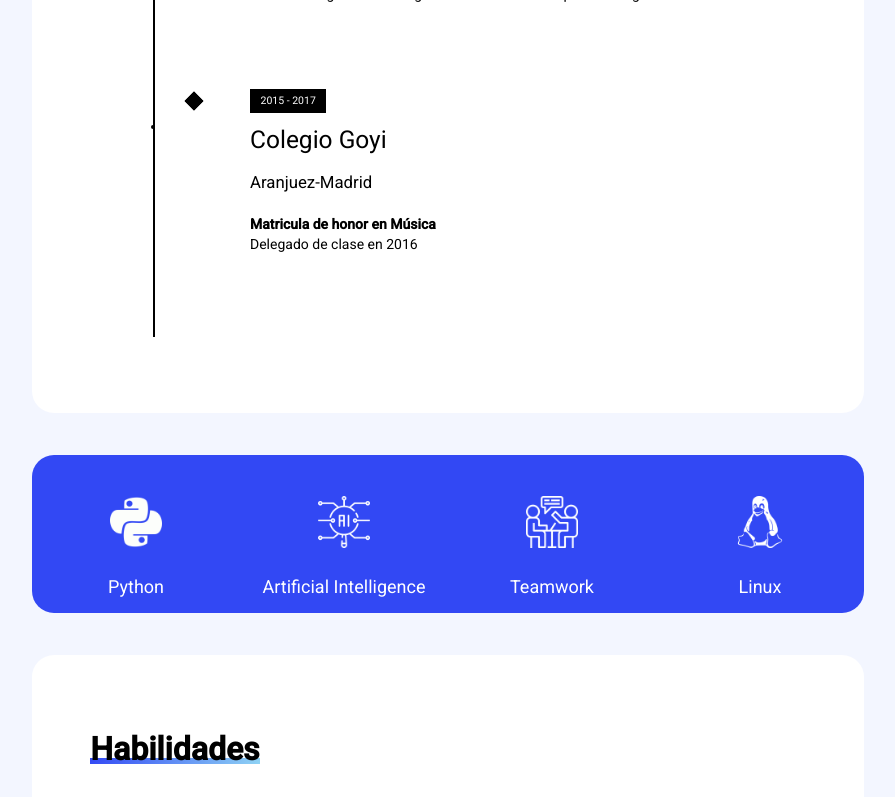
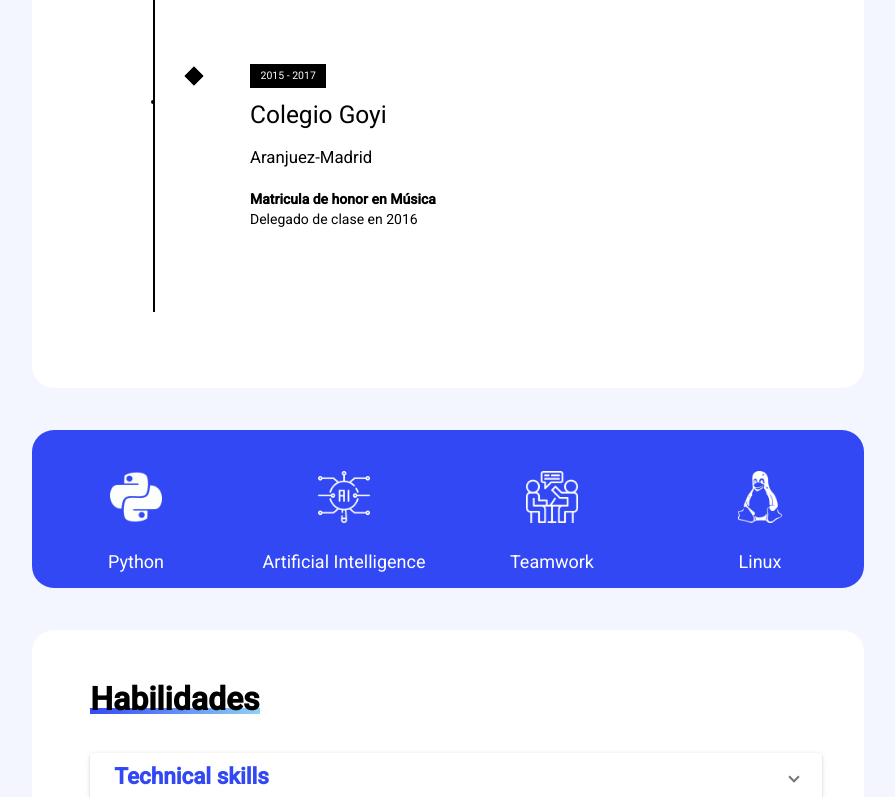
Before and after one commit to SrLozano/LozanoWebPage, an Angular app: page / in a window 1280 px wide. Shown: the part 2000-2797 px from the top of the page, without its empty margins (352-1247 px from the left). Built offline with nearby package versions, Linux system fonts and the light colour scheme.

Commit message:
Expansion panels on skills

```diff
--- a/src/app/app.module.ts
+++ b/src/app/app.module.ts
@@ -8,6 +8,7 @@ import { LeftTabComponent } from './left-tab/left-tab.component';
 import { RightTabComponent } from './right-tab/right-tab.component';
 import {MatButtonModule} from '@angular/material/button';
 import {MatDialogModule} from '@angular/material/dialog';
+import {MatExpansionModule} from '@angular/material/expansion';
 import { TabHeaderComponent } from './tab-header/tab-header.component';
 import { TimelineComponent } from './timeline/timeline.component';
 
@@ -24,6 +25,7 @@ import { TimelineComponent } from './timeline/timeline.component';
     AppRoutingModule,
     BrowserAnimationsModule,
     MatDialogModule,
+    MatExpansionModule,
     MatButtonModule
   ],
   providers: [],
--- a/src/app/right-tab/right-tab.component.html
+++ b/src/app/right-tab/right-tab.component.html
@@ -78,11 +78,15 @@
     </div>
 
     <!--This tab is dedicated to the skill set-->
-    <div class="education">
+    <div class="skills">
         <app-tab-header [parentData]="skills"></app-tab-header>
 
-        <div class="skill-set">
-            <div class="skill-title">Technical Skills</div>
+        <mat-expansion-panel class="skill-set first">
+            <mat-expansion-panel-header>
+            <mat-panel-title>
+                <span class="skill-title">Technical skills</span>
+            </mat-panel-title>
+            </mat-expansion-panel-header> <!--Only visible on open-->
             <div class="skill-title-left">
                 <h2>Destacados</h2>
                 <ul>
@@ -119,10 +123,14 @@
                     <li>MacOs</li>
                 </ul>
             </div>
-        </div>
+        </mat-expansion-panel>
 
-        <div class="skill-set">
-            <div class="skill-title">Soft Skills</div>
+        <mat-expansion-panel class="skill-set">
+            <mat-expansion-panel-header>
+            <mat-panel-title>
+                <span class="skill-title">Soft skills</span>
+            </mat-panel-title>
+            </mat-expansion-panel-header> <!--Only visible on open-->
             <div class="skill-title-left">
                 <ul>
                     <li>Trabajo en equipo</li>
@@ -134,17 +142,21 @@
                     <li>Organización</li>
                 </ul>
             </div>
-        </div>
+        </mat-expansion-panel>
 
-        <div class="skill-set">
-            <div class="skill-title">Idiomas</div>
+        <mat-expansion-panel class="skill-set">
+            <mat-expansion-panel-header>
+            <mat-panel-title>
+                <span class="skill-title">Idiomas</span>
+            </mat-panel-title>
+            </mat-expansion-panel-header> <!--Only visible on open-->
             <br>
             <img class="flag" src="../../assets/icons/uk.png">
             <h2> Inglés, B2 - First</h2>
             <br>
             <img class="flag last" src="../../assets/icons/spain.png">
             <h2> Español, Nativo</h2>
-        </div>
+        </mat-expansion-panel>
     </div>
 
     <div class="about-me">
@@ -176,7 +188,7 @@
                     <h2>Email</h2>
                     <div class="section">
                         <div class="section__item">
-                            <a href="mailto:mario.lozanocortes@gmail.com" class="sm-link sm-link_padding-bottom sm-link3">
+                            <a target="_blank" rel="noopener noreferrer" href="mailto:mario.lozanocortes@gmail.com" class="sm-link sm-link_padding-bottom sm-link3">
                                 <span class="sm-link__label">lozanocortes@gmail.com</span>
                             </a>
                         </div>
@@ -192,7 +204,7 @@
                     <h2>LinkedIn</h2>
                     <div class="section">
                         <div class="section__item">
-                            <a href="https://es.wikipedia.org/wiki/Espa%C3%B1a" class="sm-link sm-link_padding-bottom sm-link3">
+                            <a target="_blank" rel="noopener noreferrer" href="https://es.wikipedia.org/wiki/Espa%C3%B1a" class="sm-link sm-link_padding-bottom sm-link3">
                                 <span class="sm-link__label">Mi LinkedIn</span>
                             </a>
                         </div>
@@ -208,7 +220,7 @@
                     <h2>Ubicación</h2>
                     <div class="section">
                         <div class="section__item">
-                            <a href="https://es.wikipedia.org/wiki/Espa%C3%B1a" class="sm-link sm-link_padding-bottom sm-link3">
+                            <a target="_blank" rel="noopener noreferrer" href="https://es.wikipedia.org/wiki/Espa%C3%B1a" class="sm-link sm-link_padding-bottom sm-link3">
                                 <span class="sm-link__label">Madrid, España</span>
                             </a>
                         </div>
--- a/src/app/right-tab/right-tab.component.scss
+++ b/src/app/right-tab/right-tab.component.scss
@@ -119,6 +119,10 @@
     margin-bottom: 4%;
 }
 
+.first{
+    margin-top: 5%;
+}
+
 //The classes for the card set to fix the timeline
 .time{
     background-color: white;
@@ -128,25 +132,25 @@
     font-size: 1em;
 }
 
-//The classes for the card set to fix the education
-.education{
+//The classes for the card set to fix the skills
+.skills{
     background-color: white;
     height: auto;
     border-radius: 22px;
     margin-top: 5%;
     font-size: 1.1em;
     line-height: 1.5em;
+    padding-bottom: 5%;
 }
 
 .skill-set{
     margin-left: 7%;
-    margin-top: 7%;
+    margin-right: 5%;
 }
 
 .skill-title{
-    font-size: 2em;
+    font-size: 1.5em;
     font-weight: bold;
-    height: 13%;
     color: rgb(50, 72, 244);
 }
 
--- a/src/app/tab-header/tab-header.component.scss
+++ b/src/app/tab-header/tab-header.component.scss
@@ -3,7 +3,7 @@
     font-weight: bold;
     font-size: xx-large;
     color: black;
-    padding-top: 10%;
+    padding-top: 7%;
     padding-left: 7%;
 }
 
```
Lines whose indentation alone changed are shown as unchanged.
